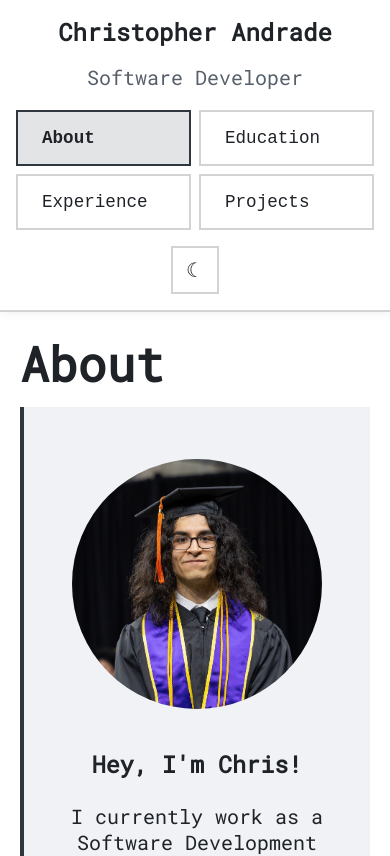
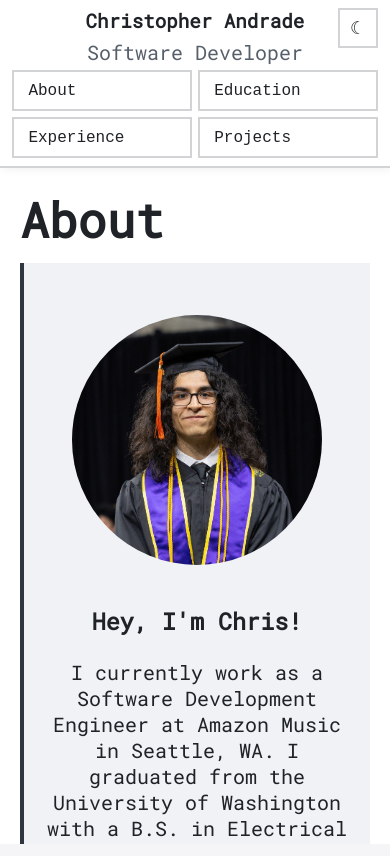
Before and after one commit to AndradeCJahb/andradecjahb.github.io, a React (Create React App) app: page / in a window 390 px wide. Shown: the top 856 px of the page. Built offline with nearby package versions, Linux system fonts and the light colour scheme.

Commit message:
Render all sections, nav bar scrolls

```diff
--- a/src/components/About.js
+++ b/src/components/About.js
@@ -1,7 +1,7 @@
 import '../css/About.css';
 
 const About = () => (
-	<section className="content-section">
+	<section className="content-section" id="about">
 		<div className="about-title">About</div>
 		<div className="about-content">
 			<div className="about-image-container">
--- a/src/components/App.js
+++ b/src/components/App.js
@@ -1,5 +1,3 @@
-import { useState } from 'react';
-
 import Header from './Header';
 import '../css/App.css';
 import About from './About';
@@ -8,29 +6,15 @@ import Experience from './Experience';
 import Projects from './Projects';
 
 function App() {
-	const [activeSection, setActiveSection] = useState('about');
-
-	const renderContent = () => {
-		switch (activeSection) {
-			case 'about':
-				return <About />;
-			case 'education':
-				return <Education />;
-			case 'experience':
-				return <Experience />;
-			case 'projects':
-				return <Projects />;
-			default:
-				return null;
-		}
-	};
-
   return (
 	<div className="App">
-	  <Header activeSection={activeSection} setActiveSection={setActiveSection} />
+	  <Header />
 	  <main className="main-content">
 		<div className="content-container">
-			{renderContent()}
+			<About />
+			<Education />
+			<Experience />
+			<Projects />
 		</div>
 	  </main>
 	</div>
--- a/src/components/Education.js
+++ b/src/components/Education.js
@@ -1,7 +1,7 @@
 import '../css/Education.css';
 
 const Education = () => (
-	<section className="content-section">
+	<section className="content-section" id="education">
 		<div className="education-title">Education</div>
 
 		<div className="education-item">
--- a/src/components/Experience.js
+++ b/src/components/Experience.js
@@ -1,7 +1,7 @@
 import '../css/Experience.css';
 
 const Experience = () => (
-	<section className="content-section">
+	<section className="content-section" id="experience">
 		<div className="experience-title">Experience</div>
 		<div className="experience-item">
 			<div className="experience-logo-name">
@@ -16,8 +16,8 @@ const Experience = () => (
 			</div>
 			<p>Software Development Engineer I</p>
 			<ul>
-				<li>Maintain global voice orchestration services handling 100K+ TPS across major assistant integrations</li>
-				<li>Led region migration using CDK/CloudFormation with VPC updates and cross-region data validation</li>
+				<li>Maintain Voice orchestration services handling 100K+ TPS across major voice assistant integrations</li>
+				<li>Aided in region migration using CDK/CloudFormation with VPC updates and cross-region data validation</li>
 				<li>Delivered voice UX backend features in Java Spring; built on AWS ECS, Fargate, Lambda, DDB, SQS, SNS, and S3</li>
 			</ul>
 		</div>
--- a/src/components/Header.js
+++ b/src/components/Header.js
@@ -16,7 +16,7 @@ const getInitialTheme = () => {
   return prefersDark ? 'dark' : 'light';
 };
 
-function Header({ activeSection, setActiveSection }) {
+function Header() {
 	const [theme, setTheme] = useState(getInitialTheme);
 	const nextTheme = theme === 'dark' ? 'light' : 'dark';
 	const nextThemeIcon = nextTheme === 'light' ? '☀' : '☾';
@@ -33,6 +33,40 @@ function Header({ activeSection, setActiveSection }) {
 		{ id: 'projects', label: 'Projects' },
 	];
 
+	const getScrollContainer = () => {
+		if (!window.matchMedia('(max-width: 1000px)').matches) {
+			return null;
+		}
+		return document.querySelector('.main-content');
+	};
+
+	const getScrollTop = (scroller, target, sectionId) => {
+		if (sectionId === 'about') {
+			return 0;
+		}
+
+		const targetTop = target.getBoundingClientRect().top;
+		const scrollMarginTop = parseFloat(getComputedStyle(target).scrollMarginTop) || 0;
+
+		if (scroller === window) {
+			return window.scrollY + targetTop - scrollMarginTop;
+		}
+
+		const scrollerTop = scroller.getBoundingClientRect().top;
+		return scroller.scrollTop + (targetTop - scrollerTop) - scrollMarginTop;
+	};
+
+	const handleScroll = (sectionId) => {
+		const target = document.getElementById(sectionId);
+
+		const scroller = getScrollContainer() ?? window;
+
+		scroller.scrollTo({
+			top: getScrollTop(scroller, target, sectionId),
+			behavior: 'smooth',
+		});
+	};
+
 	return (
 		<header className="header">
 			<div className="header-content">
@@ -43,8 +77,9 @@ function Header({ activeSection, setActiveSection }) {
 						{navigationItems.map((item) => (
 							<li key={item.id} className="nav-item">
 								<button
-									className={`nav-button ${activeSection === item.id ? 'active' : ''}`}
-									onClick={() => setActiveSection(item.id)}
+									className="nav-button"
+									type="button"
+									onClick={() => handleScroll(item.id)}
 								>
 									{item.label}
 								</button>
--- a/src/components/Projects.js
+++ b/src/components/Projects.js
@@ -1,7 +1,7 @@
 import '../css/Projects.css';
 
 const Projects = () => (
-	<section className="content-section">
+	<section className="content-section" id="projects">
 		<div className="projects-title">Projects</div>
 		<div className="project-item">
 			<div className="projects-logo-name">
--- a/src/css/App.css
+++ b/src/css/App.css
@@ -19,14 +19,16 @@ body {
 .App {
   display: flex;
   min-height: 100vh;
-  overflow-x: hidden;
   justify-content: center;
   max-width: 1200px;
   margin: 0 auto;
+  align-items: flex-start;
 }
 
 .main-content {
   background: var(--bg-surface);
+  flex: 1;
+  overflow-x: hidden;
   display: flex;
   justify-content: center;
 }
@@ -40,18 +42,27 @@ body {
   display: flex;
   flex-direction: column;
   gap: var(--content-gap);
+  padding-bottom: var(--section-gap);
+  scroll-margin-top: var(--content-padding);
 }
 
 /* Responsive design */
 @media (max-width: 1000px) {
+  html,
+  body {
+    height: 100%;
+  }
+
   .App {
     flex-direction: column;
     width: 100%;
     overflow-x: hidden;
+    height: 100%;
   }
 
   .main-content {
     width: 100%;
+    scroll-behavior: smooth;
   }
 }
 
--- a/src/css/Header.css
+++ b/src/css/Header.css
@@ -1,9 +1,8 @@
 .header {
-  position: relative;
+  position: sticky;
   top: 0;
-  left: 0;
   width: 300px;
-  height: 100%;
+  height: 100vh;
   background: var(--bg-surface);
   color: var(--text-primary);
   display: flex;
@@ -12,6 +11,7 @@
   z-index: 1000;
   flex-shrink: 0;
   margin-right: 30px;
+  align-self: flex-start;
 }
 
 .header-content {
@@ -77,12 +77,6 @@
   transform: translateX(5px);
 }
 
-.nav-button.active {
-  background: var(--active-bg);
-  border-color: var(--border-strong);
-  font-weight: 600;
-}
-
 .theme-toggle-container {
   display: flex;
   justify-content: center;
@@ -122,22 +116,26 @@
     height: auto;
     background: var(--bg-surface);
     border-bottom: 2px solid var(--border-muted);
+    position: sticky;
+    top: 0;
   }
 
   .header-content {
-    padding: 1rem;
+    padding: 0.5rem 0.75rem;
+    position: relative;
   }
 
   .header-title {
-    font-size: 1.5rem;
-    margin: 0 0 1rem 0;
+    font-size: 1.2rem;
+    margin: 0 0 0.35rem 0;
     text-align: center;
+    padding: 0 2.5rem;
   }
 
   .nav-list {
     display: grid;
     grid-template-columns: repeat(auto-fill, minmax(150px, 1fr));
-    gap: 0.5rem;
+    gap: 0.35rem;
     justify-content: left;
     flex-wrap: wrap;
   }
@@ -148,5 +146,25 @@
 
   .job-title {
     text-align: center;
+    margin-bottom: 0.35rem;
+    padding: 0 2.5rem;
+  }
+
+  .nav-button {
+    padding: 0.6rem 0.9rem;
+    font-size: 1rem;
+  }
+
+  .theme-toggle-container {
+    position: absolute;
+    top: 0.5rem;
+    right: 0.75rem;
+    margin-top: 0;
+  }
+
+  .theme-toggle-icon {
+    width: 40px;
+    height: 40px;
+    font-size: 1.1rem;
   }
 }
--- a/src/css/index.css
+++ b/src/css/index.css
@@ -10,7 +10,6 @@
   --border-strong: #ffffff;
   --border-muted: #ffffff4d;
   --hover-bg: #ffffff1a;
-  --active-bg: #ffffff33;
   --shadow: #0000001a;
   --space-sm: 0.5rem;
   --space-md: 0.75rem;
@@ -19,6 +18,7 @@
   --content-padding: var(--space-xl);
   --content-gap: var(--space-md);
   --card-padding: var(--space-md) var(--space-lg);
+  --section-gap: 33rem;
 }
 
 :root[data-theme='light'] {
@@ -33,7 +33,6 @@
   --border-strong: #30363e;
   --border-muted: #1f232833;
   --hover-bg: #1f232814;
-  --active-bg: #1f23281f;
   --shadow: #00000014;
 }
 
```
